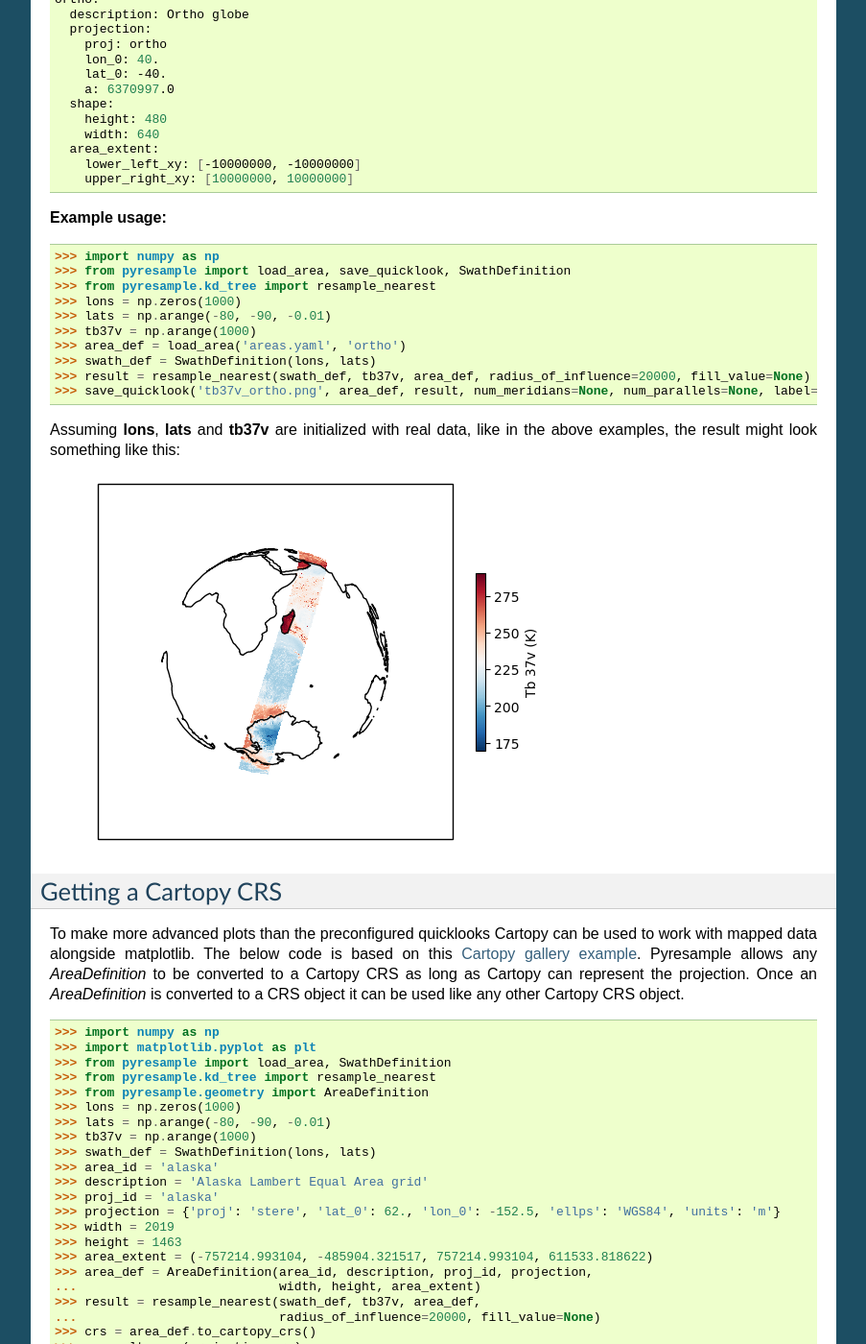
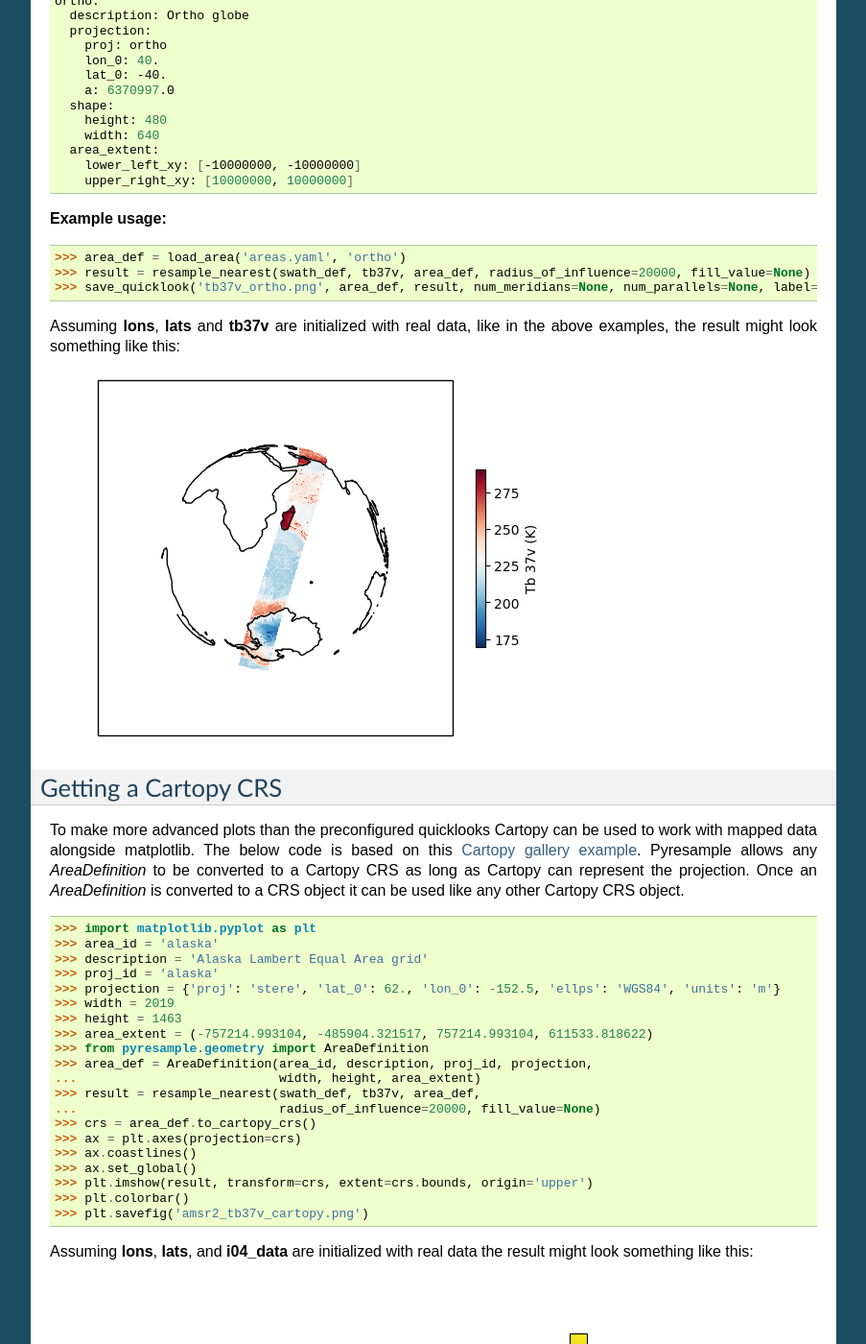
Before and after one commit to pytroll/pyresample, a Sphinx documentation site: the page built from docs/source/plot.rst, in a window 1280 px wide and 1400 px high, scrolled down 2307 px. Shown: the whole window at 96% size, without its empty margins (198-1101 px from the left). Built offline with Sphinx 7.4.7, drawn with Linux system fonts in a browser that asks for light colours; some of the changed text lies outside the part shown.

Commit message:
Fix bugs and use real data in the doc pages but hide code needed for doctesting
Signed-off-by: Adam.Dybbroe <a000680@c21856.ad.smhi.se>

```diff
--- a/docs/source/geo_def.rst
+++ b/docs/source/geo_def.rst
@@ -23,6 +23,8 @@ classes must be in degrees. Additionally, longitudes must be in the
 
 AreaDefinition
 --------------
+
+.. _area-definitions:
 
 An :class:`~pyresample.geometry.AreaDefinition`, or ``area``, is the primary
 way of specifying a uniformly spaced geographic region in pyresample. It is
--- a/docs/source/plot.rst
+++ b/docs/source/plot.rst
@@ -22,25 +22,43 @@ supported by Satpy_. All you need are a set of geo-referenced values
 
 First we read in the data with Satpy_:
 
- >>> from satpy.scene import Scene
- >>> from glob import glob
- >>> SCENE_FILES = glob("./GW1AM2_20191122????_156*h5")
- >>> scn = Scene(reader='amsr2_l1b', filenames=SCENE_FILES)
- >>> scn.load(["btemp_36.5v"])
- >>> lons, lats = scn["btemp_36.5v"].area.get_lonlats()
- >>> tb37v = scn["btemp_36.5v"].data.compute()
+ >>> from satpy.scene import Scene # doctest: +SKIP
+ >>> from glob import glob # doctest: +SKIP
+ >>> SCENE_FILES = glob("./GW1AM2_20191122????_156*h5") # doctest: +SKIP
+ >>> scn = Scene(reader='amsr2_l1b', filenames=SCENE_FILES) # doctest: +SKIP
+ >>> scn.load(["btemp_36.5v"]) # doctest: +SKIP
+ >>> lons, lats = scn["btemp_36.5v"].area.get_lonlats() # doctest: +SKIP
+ >>> tb37v = scn["btemp_36.5v"].data.compute() # doctest: +SKIP
 
 Data for this example can be downloaded from zenodo_.
+If you have your own data, or just want to see that the example code here runs, you can
+set the three arrays :code:`lons`, :code:`lats` and :code:`tb37v` accordingly, e.g.:
 
 .. doctest::
+   :hide:
+ >>> from pyresample.geometry import AreaDefinition
+ >>> area_id = 'ease_sh'
+ >>> description = 'Antarctic EASE grid'
+ >>> proj_id = 'ease_sh'
+ >>> projection = {'proj': 'laea', 'lat_0': -90, 'lon_0': 0, 'a': 6371228.0, 'units': 'm'}
+ >>> width = 425
+ >>> height = 425
+ >>> area_extent = (-5326849.0625, -5326849.0625, 5326849.0625, 5326849.0625)
+ >>> area_def = AreaDefinition(area_id, description, proj_id, projection,
+ ...                           width, height, area_extent)
 
  >>> import numpy as np
- >>> from pyresample import load_area, save_quicklook, SwathDefinition
- >>> from pyresample.kd_tree import resample_nearest
  >>> lons = np.zeros(1000)
  >>> lats = np.arange(-80, -90, -0.01)
  >>> tb37v = np.arange(1000)
- >>> area_def = load_area('areas.yaml', 'ease_sh')
+
+But here we go on with the loaded AMSR-2 data. Make sure you have an :code:`areas.yaml`
+file that defines the :code:`ease_sh` area. Or see
+:ref:`the area definition section<area-definitions>` on how to define one.
+
+ >>> from pyresample import load_area, save_quicklook, SwathDefinition
+ >>> from pyresample.kd_tree import resample_nearest
+ >>> area_def = load_area('areas.yaml', 'ease_sh') # doctest: +SKIP
  >>> swath_def = SwathDefinition(lons, lats)
  >>> result = resample_nearest(swath_def, tb37v, area_def,
  ...                           radius_of_influence=20000, fill_value=None)
@@ -78,17 +96,22 @@ Assuming the file **areas.yaml** has the following area definition:
 **Example usage:**
 
 .. doctest::
+   :hide:
+ >>> from pyresample.geometry import AreaDefinition
+ >>> area_id = 'pc_world'
+ >>> description = 'Plate Carree world map'
+ >>> proj_id = 'eqc'
+ >>> projection = {'proj': 'eqc', 'lat_0': -40, 'lon_0': 40, 'a': 6370997.0, 'units': 'm'}
+ >>> width = 640
+ >>> height = 480
+ >>> area_extent = (-20037508.34, -10018754.17, 20037508.34, 10018754.17)
+ >>> area_def = AreaDefinition(area_id, description, proj_id, projection,
+ ...                           width, height, area_extent)
 
- >>> import numpy as np
- >>> from pyresample import load_area, save_quicklook, SwathDefinition
- >>> from pyresample.kd_tree import resample_nearest
- >>> lons = np.zeros(1000)
- >>> lats = np.arange(-80, -90, -0.01)
- >>> tb37v = np.arange(1000)
- >>> area_def = load_area('areas.yaml', 'pc_world')
- >>> swath_def = SwathDefinition(lons, lats)
+ >>> area_def = load_area('areas.yaml', 'pc_world') # doctest: +SKIP
  >>> result = resample_nearest(swath_def, tb37v, area_def, radius_of_influence=20000, fill_value=None)
  >>> save_quicklook('tb37v_pc.png', area_def, result, num_meridians=None, num_parallels=None, label='Tb 37v (K)')
+
 
 Assuming **lons**, **lats** and **tb37v** are initialized with real data (like
 above we use AMSR-2 data in this example) the result might look something like
@@ -124,15 +147,20 @@ the following area definition for an ortho projection area:
 **Example usage:**
 
 .. doctest::
+   :hide:
+ >>> from pyresample.geometry import AreaDefinition
+ >>> area_id = 'ortho'
+ >>> description = 'Ortho globe'
+ >>> proj_id = 'ortho'
+ >>> projection = {'proj': 'ortho', 'lat_0': -40, 'lon_0': 40, 'a': 6370997.0, 'units': 'm'}
+ >>> width = 640
+ >>> height = 480
+ >>> area_extent = (-10000000, -10000000, 10000000, 10000000)
+ >>> area_def = AreaDefinition(area_id, description, proj_id, projection,
+ ...                           width, height, area_extent)
 
- >>> import numpy as np
- >>> from pyresample import load_area, save_quicklook, SwathDefinition
- >>> from pyresample.kd_tree import resample_nearest
- >>> lons = np.zeros(1000)
- >>> lats = np.arange(-80, -90, -0.01)
- >>> tb37v = np.arange(1000)
- >>> area_def = load_area('areas.yaml', 'ortho')
- >>> swath_def = SwathDefinition(lons, lats)
+
+ >>> area_def = load_area('areas.yaml', 'ortho') # doctest: +SKIP
  >>> result = resample_nearest(swath_def, tb37v, area_def, radius_of_influence=20000, fill_value=None)
  >>> save_quicklook('tb37v_ortho.png', area_def, result, num_meridians=None, num_parallels=None, label='Tb 37v (K)')
 
@@ -153,15 +181,7 @@ converted to a Cartopy CRS as long as Cartopy can represent the
 projection. Once an `AreaDefinition` is converted to a CRS object it can be
 used like any other Cartopy CRS object.
 
- >>> import numpy as np
- >>> import matplotlib.pyplot as plt
- >>> from pyresample import load_area, SwathDefinition
- >>> from pyresample.kd_tree import resample_nearest
- >>> from pyresample.geometry import AreaDefinition
- >>> lons = np.zeros(1000)
- >>> lats = np.arange(-80, -90, -0.01)
- >>> tb37v = np.arange(1000)
- >>> swath_def = SwathDefinition(lons, lats)
+ >>> import matplotlib.pyplot as plt # doctest: +SKIP
  >>> area_id = 'alaska'
  >>> description = 'Alaska Lambert Equal Area grid'
  >>> proj_id = 'alaska'
@@ -169,17 +189,19 @@ used like any other Cartopy CRS object.
  >>> width = 2019
  >>> height = 1463
  >>> area_extent = (-757214.993104, -485904.321517, 757214.993104, 611533.818622)
+ >>> from pyresample.geometry import AreaDefinition
  >>> area_def = AreaDefinition(area_id, description, proj_id, projection,
  ...                           width, height, area_extent)
  >>> result = resample_nearest(swath_def, tb37v, area_def,
  ...                           radius_of_influence=20000, fill_value=None)
- >>> crs = area_def.to_cartopy_crs()
- >>> ax = plt.axes(projection=crs)
- >>> ax.coastlines()
- >>> ax.set_global()
- >>> plt.imshow(result, transform=crs, extent=crs.bounds, origin='upper')
- >>> plt.colorbar()
- >>> plt.savefig('amsr2_tb37v_cartopy.png')
+ >>> crs = area_def.to_cartopy_crs() # doctest: +SKIP
+ >>> ax = plt.axes(projection=crs) # doctest: +SKIP
+ >>> ax.coastlines() # doctest: +SKIP
+ >>> ax.set_global() # doctest: +SKIP
+ >>> plt.imshow(result, transform=crs, extent=crs.bounds, origin='upper') # doctest: +SKIP
+ >>> plt.colorbar() # doctest: +SKIP
+ >>> plt.savefig('amsr2_tb37v_cartopy.png') # doctest: +SKIP
+
 
 Assuming **lons**, **lats**, and **i04_data** are initialized with real data
 the result might look something like this:
@@ -199,21 +221,29 @@ AreaDefinition using the **plot.area_def2basemap(area_def, **kwargs)** function.
 
 **Example usage:**
 
- >>> import numpy as np
- >>> import matplotlib.pyplot as plt
- >>> from pyresample import load_area, save_quicklook, area_def2basemap, SwathDefinition
- >>> from pyresample.kd_tree import resample_nearest
- >>> lons = np.zeros(1000)
- >>> lats = np.arange(-80, -90, -0.01)
- >>> tb37v = np.arange(1000)
- >>> area_def = load_area('areas.yaml', 'ease_sh')
- >>> swath_def = SwathDefinition(lons, lats)
+.. doctest::
+   :hide:
+ >>> from pyresample.geometry import AreaDefinition
+ >>> area_id = 'ease_sh'
+ >>> description = 'Antarctic EASE grid'
+ >>> proj_id = 'ease_sh'
+ >>> projection = {'proj': 'laea', 'lat_0': -90, 'lon_0': 0, 'a': 6371228.0, 'units': 'm'}
+ >>> width = 425
+ >>> height = 425
+ >>> area_extent = (-5326849.0625, -5326849.0625, 5326849.0625, 5326849.0625)
+ >>> area_def = AreaDefinition(area_id, description, proj_id, projection,
+ ...                           width, height, area_extent)
+
+ >>> import matplotlib.pyplot as plt # doctest: +SKIP
+ >>> from pyresample import area_def2basemap # doctest: +SKIP
+ >>> area_def = load_area('areas.yaml', 'ease_sh') # doctest: +SKIP
  >>> result = resample_nearest(swath_def, tb37v, area_def,
  ...                           radius_of_influence=20000, fill_value=None)
- >>> bmap = area_def2basemap(area_def)
- >>> bmng = bmap.bluemarble()
- >>> col = bmap.imshow(result, origin='upper', cmap='RdBu_r')
- >>> plt.savefig('tb37v_bmng.png', bbox_inches='tight')
+ >>> bmap = area_def2basemap(area_def) # doctest: +SKIP
+ >>> bmng = bmap.bluemarble() # doctest: +SKIP
+ >>> col = bmap.imshow(result, origin='upper', cmap='RdBu_r') # doctest: +SKIP
+ >>> plt.savefig('tb37v_bmng.png', bbox_inches='tight') # doctest: +SKIP
+
 
 Assuming **lons**, **lats** and **tb37v** are initialized with real data as in
 the previous examples the result might look something like this:
@@ -239,23 +269,15 @@ The above image can be generated using Cartopy instead by utilizing the method
 
 **Example usage:**
 
- >>> import numpy as np
- >>> import matplotlib.pyplot as plt
- >>> from pyresample import load_area, save_quicklook, area_def2basemap, SwathDefinition
- >>> from pyresample.kd_tree import resample_nearest
- >>> lons = np.zeros(1000)
- >>> lats = np.arange(-80, -90, -0.01)
- >>> tb37v = np.arange(1000)
- >>> area_def = load_area('areas.yaml', 'ease_sh')
- >>> swath_def = SwathDefinition(lons, lats)
+ >>> import matplotlib.pyplot as plt # doctest: +SKIP
  >>> result = resample_nearest(swath_def, tb37v, area_def,
  ...                           radius_of_influence=20000, fill_value=None)
- >>> import matplotlib.pyplot as plt
- >>> crs = area_def.to_cartopy_crs()
- >>> ax = plt.axes(projection=crs)
- >>> ax.background_img(name='BM')
- >>> plt.imshow(result, transform=crs, extent=crs.bounds, origin='upper', cmap='RdBu_r')
- >>> plt.savefig('tb37v_bmng.png', bbox_inches='tight')
+ >>> crs = area_def.to_cartopy_crs() # doctest: +SKIP
+ >>> ax = plt.axes(projection=crs) # doctest: +SKIP
+ >>> ax.background_img(name='BM') # doctest: +SKIP
+ >>> plt.imshow(result, transform=crs, extent=crs.bounds, origin='upper', cmap='RdBu_r') # doctest: +SKIP
+ >>> plt.savefig('tb37v_bmng.png', bbox_inches='tight') # doctest: +SKIP
+
 
 The above provides you have the Bluemarble background data available in the
 Cartopy standard place or in a directory pointed to by the environment
```
